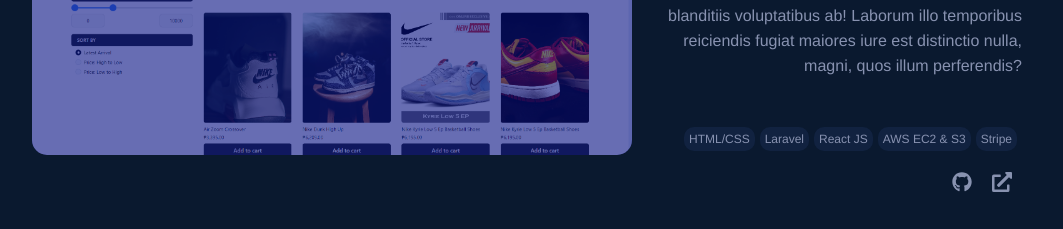
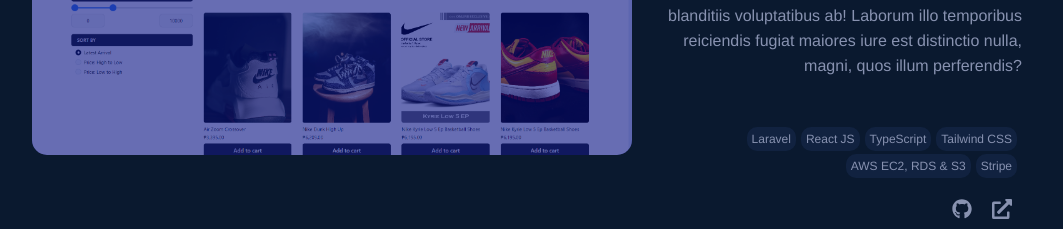
Before and after one commit to kiervz/kiervz.github.io, a React (Create React App) app: page / in a window 1280 px wide. Shown: the part 1960-2189 px from the top of the page, without its empty margins (108-1171 px from the left). Built offline with nearby package versions, Linux system fonts and the light colour scheme; the HTML template or start-up script is replaced by a standard one.

Commit message:
fix link of kvey-store

```diff
--- a/src/pages/Work.js
+++ b/src/pages/Work.js
@@ -78,17 +78,18 @@ const Work = () => {
                         <p>Lorem ipsum, dolor sit amet consectetur adipisicing elit. Animi cumque quibusdam laboriosam beatae blanditiis voluptatibus ab! Laborum illo temporibus reiciendis fugiat maiores iure est distinctio nulla, magni, quos illum perferendis?</p>
                         <div>
                             <ul className="language-use right">
-                                <li><span>HTML/CSS</span></li>
                                 <li><span>Laravel</span></li>
                                 <li><span>React JS</span></li>
-                                <li><span>AWS EC2 & S3</span></li>
+                                <li><span>TypeScript</span></li>
+                                <li><span>Tailwind CSS</span></li>
+                                <li><span>AWS EC2, RDS & S3</span></li>
                                 <li><span>Stripe</span></li>
                             </ul>
                             <p className="project-link">
                                 <a href="https://github.com/kiervz/kvey-store" target='__blank'>
                                     <FaGithub />
                                 </a>
-                                <a href="https://kierveymaghanoy.com/kvey-store" target='__blank'>
+                                <a href="https://kvey-store.vercel.app/" target='__blank'>
                                     <FaExternalLinkAlt />
                                 </a>
                             </p>
```
